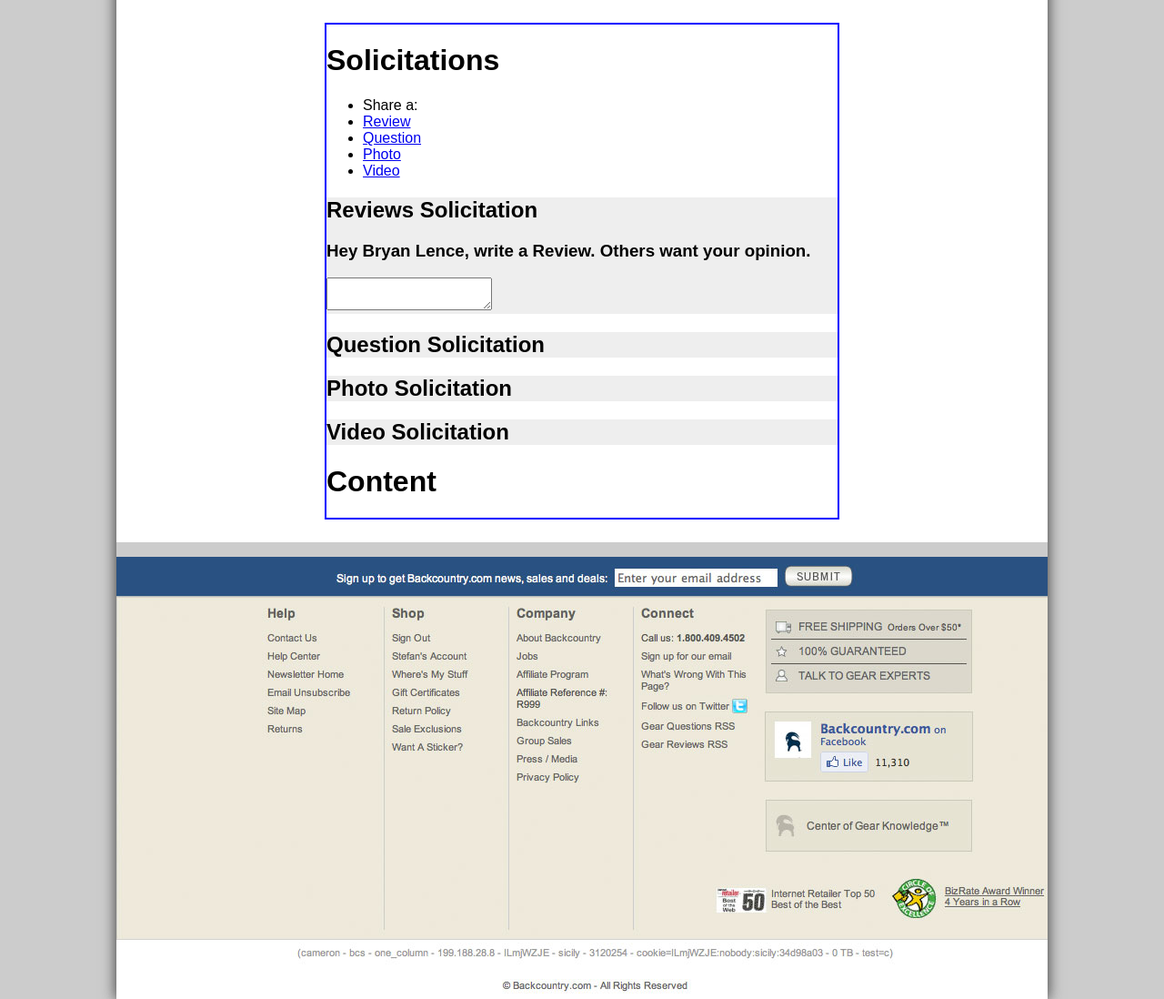
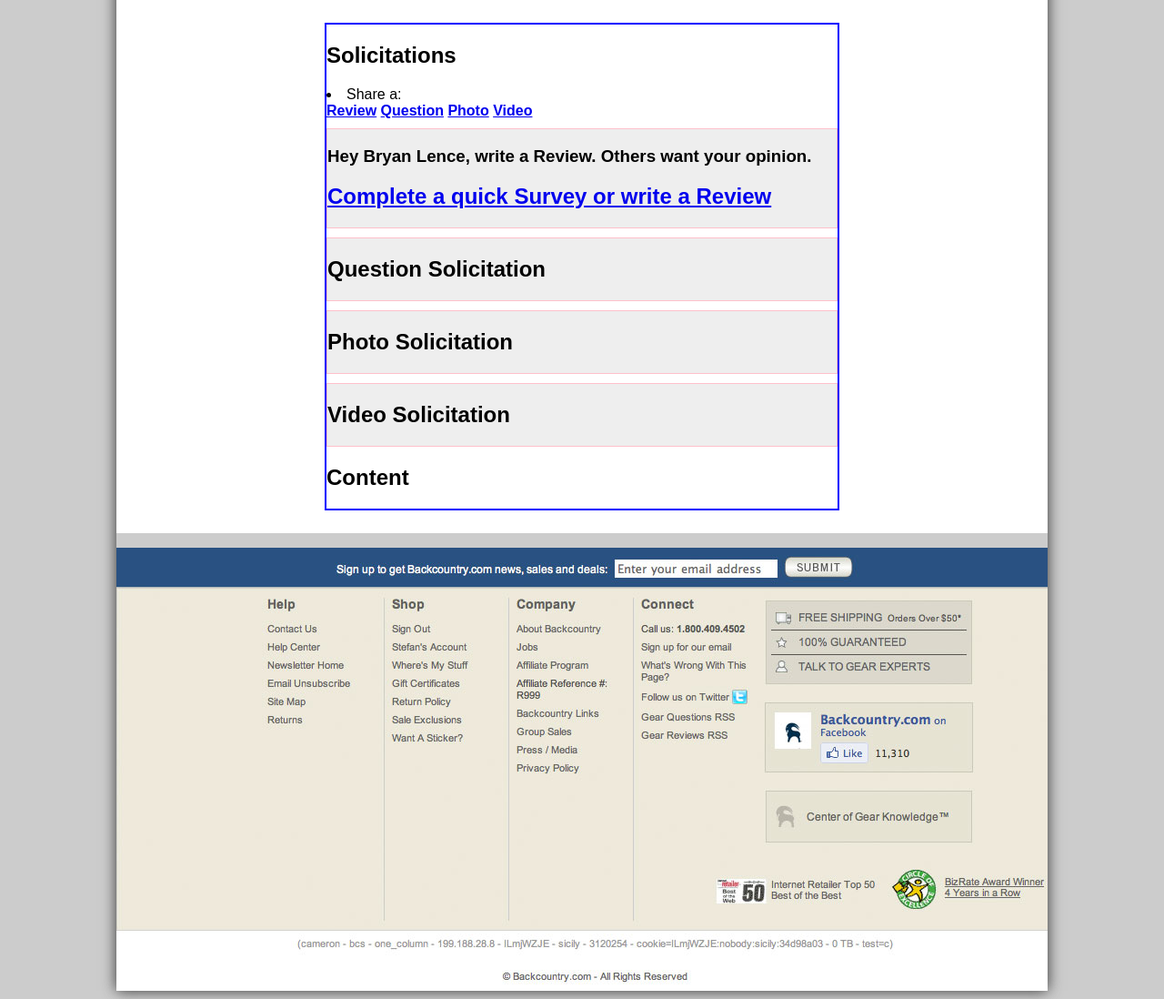
Before and after one commit to Backcountry/UIPrototypes, a PHP site: page / in a window 1280 px wide. Shown: the part 135-1233 px from the top of the page at 91% size. Run offline with PHP 8.4, Linux system fonts and the light colour scheme; style sheets or scripts are compiled from the project's sources; some libraries are stand-ins or nearby versions.

Commit message:
Reviews.

```diff
--- a/assets/css/src/wall.scss
+++ b/assets/css/src/wall.scss
@@ -14,3 +14,11 @@
 .hidden {
 	display:none;
 }
+
+textarea {
+	resize:vertical;
+}
+
+section.solicitation {
+	border:1px solid pink;
+}
--- a/assets/css/wall.css
+++ b/assets/css/wall.css
@@ -17,3 +17,13 @@
 .hidden {
   display: none;
 }
+
+/* line 18, src/wall.scss */
+textarea {
+  resize: vertical;
+}
+
+/* line 22, src/wall.scss */
+section.solicitation {
+  border: 1px solid pink;
+}
--- a/index.html
+++ b/index.html
@@ -14,21 +14,23 @@
 </div>
 <div id="content">
   <div id="the-wall">
-    <div id="wall-solicitations">
+    <section id="wall-solicitations">
       <h1>Solicitations</h1>
-      <ul id="content-types">
+      <nav id="content-types">
         <li>Share a:</li>
-        <li class="content-type review"><a href="#review">Review</a></li>
-        <li class="content-type question"><a href="#question">Question</a></li>
-        <li class="content-type photo"><a href="#photo">Photo</a></li>
-        <li class="content-type video"><a href="#video">Video</a></li>
-      </ul>
+		<a class="content-type review" href="#review"><b>Review</b></a>
+		<a class="content-type question" href="#question"><b>Question</b></a>
+		<a class="content-type photo" href="#photo"><b>Photo</b></a>
+        <a class="content-type video" href="#video"><b>Video</b></a>
+      </nav>
       <div class="clearb"></div>
-      <div class="solicitation review collapsed">
-        <h2>Reviews Solicitation</h2>
+      <section class="solicitation review collapsed">
         <form action="#something" method="post">
           <div class="collapsed">
-            <h3>Hey Bryan Lence, write a Review. Others want your opinion.</h3>
+            <header>
+              <h1>Hey Bryan Lence, write a Review. Others want your opinion.</h1>
+              <h2><a href="#expand" class="cta display-form">Complete a quick Survey or write a Review</a></h2>
+            </header>
             <div class="step">
               <h4 class="hidden">Step 1: Survey</h4>
               <dl class="survey-options hidden">
@@ -55,7 +57,7 @@
                   <input type="text" name="review-title" id="review-title" />
                 </div>
               </div>
-              <div class="faux-label"><span class="hidden">Your Review</span>
+              <div class="faux-label hidden"><span>Your Review</span>
                 <div class="faux-col">
                   <textarea name="review-content" id="review-content"></textarea>
                 </div>
@@ -75,20 +77,20 @@
             </div>
           </div>
         </form>
-      </div>
-      <div class="solicitation question collapsed">
+      </section>
+      <section class="solicitation question collapsed">
         <h2>Question Solicitation</h2>
-      </div>
-      <div class="solicitation photo collapsed">
+      </section>
+      <section class="solicitation photo collapsed">
         <h2>Photo Solicitation</h2>
-      </div>
-      <div class="solicitation video collapsed">
+      </section>
+      <section class="solicitation video collapsed">
         <h2>Video Solicitation</h2>
-      </div>
-    </div>
-    <div id="wall-content">
+      </section>
+    </section>
+    <section id="wall-content">
       <h1>Content</h1>
-    </div>
+    </section>
   </div>
 </div>
 <div id="footer">
@@ -97,9 +99,9 @@
 <script src="http://ajax.googleapis.com/ajax/libs/jquery/1.5/jquery.min.js" type="text/javascript"></script>
 <script>
 $(document).ready(function() {
-	$('#review-content').click(function(){
-		//alert('what');
-		$('.solicitation.review .hidden').fadeIn();
+	$('.cta.display-form').click(function(){
+		$(this).fadeOut();
+		$('.solicitation.review .hidden').delay(250).fadeIn();
 	});
 });
 </script>
```
